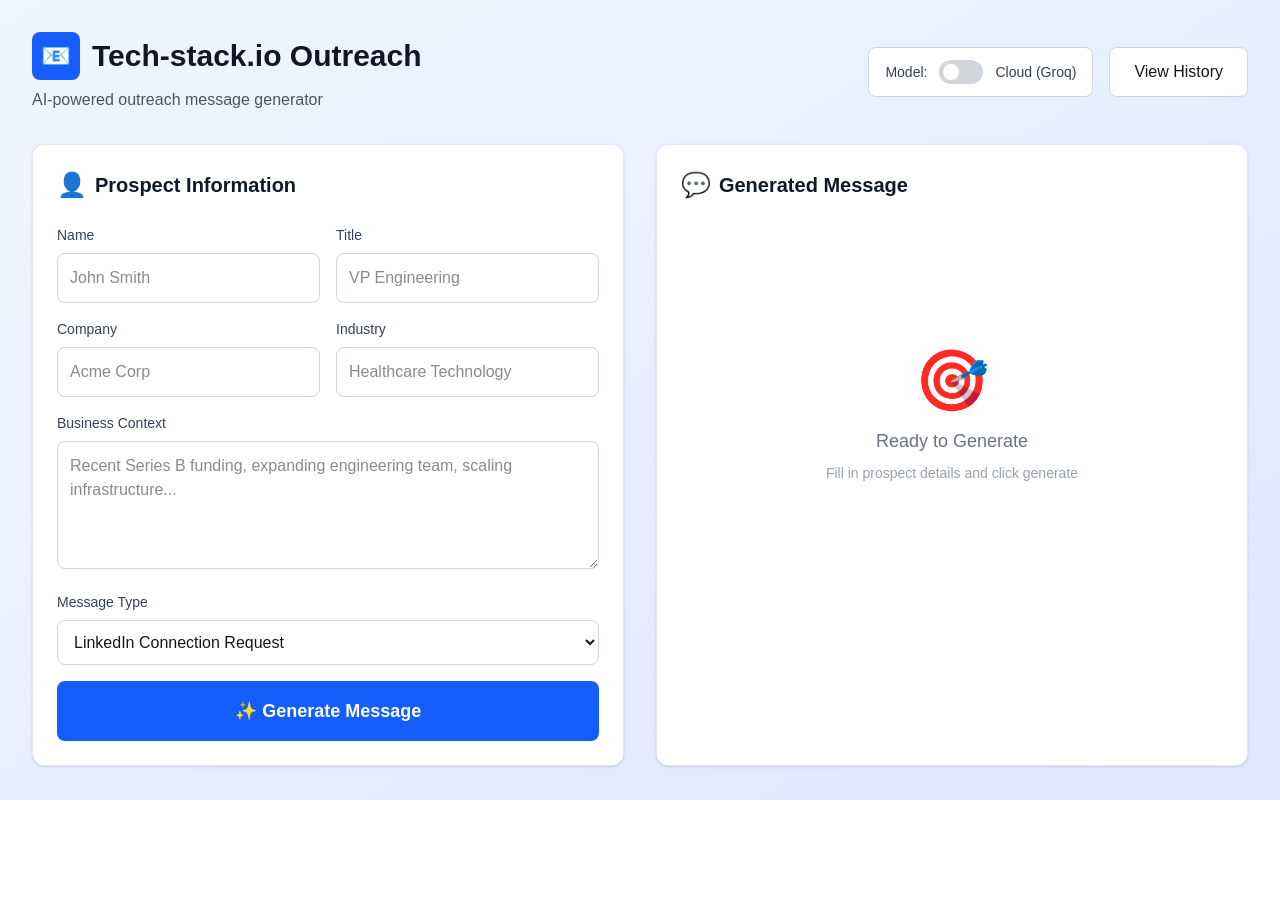
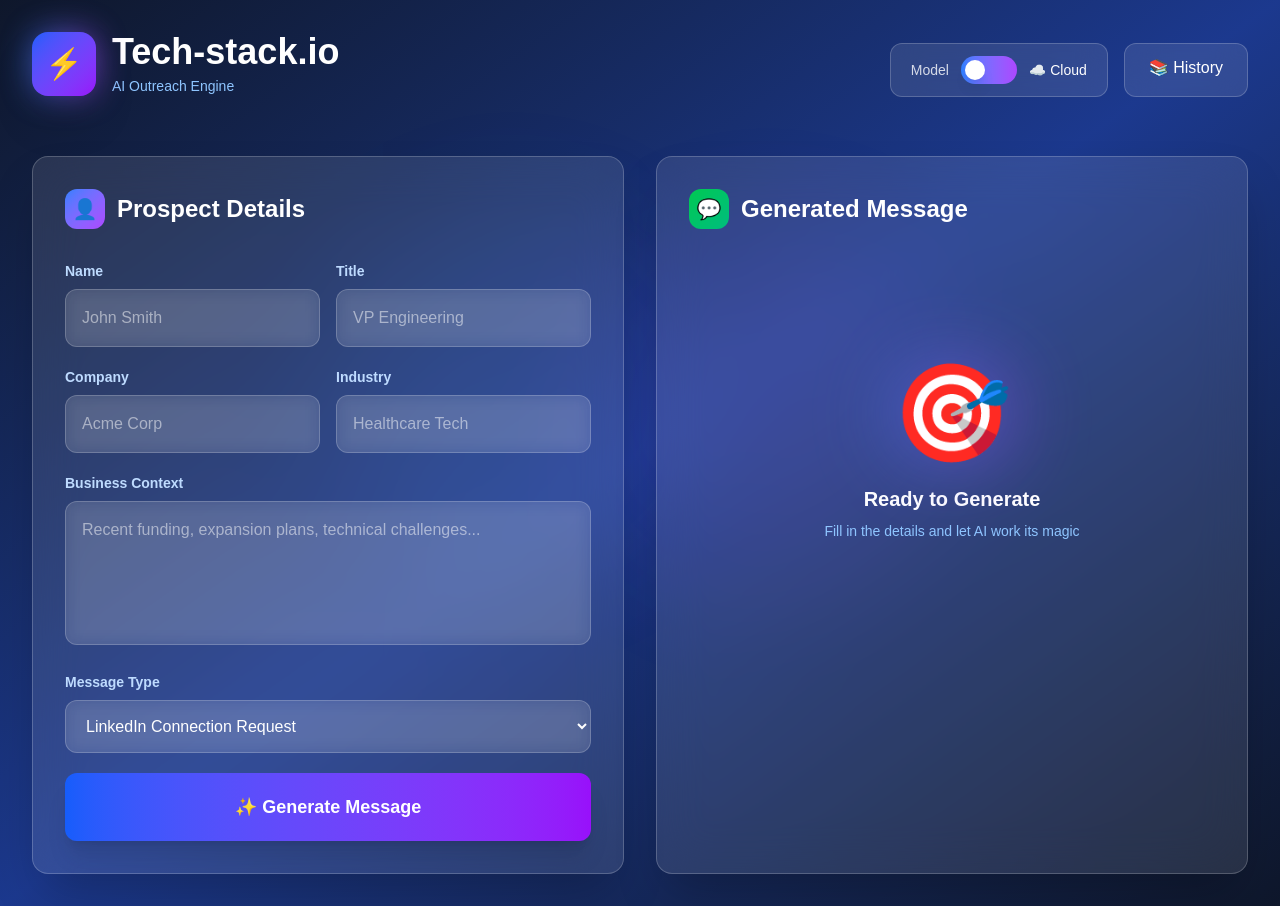
Before and after one commit to mihayzptx/outreach_engine, a Next.js app: page / in a window 1280 px wide. Before the commit the page ends 800 px from the top, so only its background shows below. Built offline with nearby package versions, Linux system fonts and the light colour scheme.

Commit message:
visual fixes

```diff
--- a/app/page.tsx
+++ b/app/page.tsx
@@ -16,10 +16,12 @@ export default function Home() {
   const [useLocal, setUseLocal] = useState(false)
   const [message, setMessage] = useState('')
   const [loading, setLoading] = useState(false)
+  const [copied, setCopied] = useState(false)
 
   const handleSubmit = async (e: React.FormEvent) => {
     e.preventDefault()
     setLoading(true)
+    setMessage('')
 
     const response = await fetch('/api/outreach', {
       method: 'POST',
@@ -32,59 +34,78 @@ export default function Home() {
     setLoading(false)
   }
 
+  const handleCopy = () => {
+    navigator.clipboard.writeText(message)
+    setCopied(true)
+    setTimeout(() => setCopied(false), 2000)
+  }
+
   return (
-    <main className="min-h-screen bg-gradient-to-br from-blue-50 to-indigo-100">
-      <div className="max-w-7xl mx-auto p-8">
+    <main className="min-h-screen bg-gradient-to-br from-slate-900 via-blue-900 to-slate-900">
+      {/* Animated background elements */}
+      <div className="fixed inset-0 overflow-hidden pointer-events-none">
+        <div className="absolute top-1/4 left-1/4 w-96 h-96 bg-blue-500/10 rounded-full blur-3xl animate-pulse"></div>
+        <div className="absolute bottom-1/4 right-1/4 w-96 h-96 bg-purple-500/10 rounded-full blur-3xl animate-pulse delay-1000"></div>
+      </div>
+
+      <div className="relative max-w-7xl mx-auto p-8">
         {/* Header */}
-        <div className="flex items-center justify-between mb-8">
+        <div className="flex items-center justify-between mb-12">
           <div>
-            <div className="flex items-center gap-3 mb-2">
-              <div className="w-12 h-12 bg-blue-600 rounded-lg flex items-center justify-center">
-                <span className="text-white text-2xl">📧</span>
+            <div className="flex items-center gap-4 mb-3">
+              <div className="relative">
+                <div className="absolute inset-0 bg-gradient-to-r from-blue-500 to-purple-500 rounded-2xl blur-lg opacity-75 animate-pulse"></div>
+                <div className="relative w-16 h-16 bg-gradient-to-br from-blue-600 to-purple-600 rounded-2xl flex items-center justify-center shadow-2xl">
+                  <span className="text-white text-3xl">⚡</span>
+                </div>
               </div>
-              <h1 className="text-3xl font-bold text-gray-900">Tech-stack.io Outreach</h1>
+              <div>
+                <h1 className="text-4xl font-bold text-white mb-1">Tech-stack.io</h1>
+                <p className="text-blue-300 text-sm font-medium">AI Outreach Engine</p>
+              </div>
             </div>
-            <p className="text-gray-600">AI-powered outreach message generator</p>
           </div>
           <div className="flex gap-4">
-            <div className="flex items-center gap-3 bg-white px-4 py-2 rounded-lg border border-gray-300">
-              <span className="text-sm font-medium text-gray-700">Model:</span>
+            <div className="flex items-center gap-3 bg-white/10 backdrop-blur-lg px-5 py-3 rounded-xl border border-white/20">
+              <span className="text-sm font-medium text-white/80">Model</span>
               <button
                 onClick={() => setUseLocal(!useLocal)}
-                className={`relative inline-flex h-6 w-11 items-center rounded-full transition ${useLocal ? 'bg-blue-600' : 'bg-gray-300'}`}
+                className={`relative inline-flex h-7 w-14 items-center rounded-full transition-all duration-300 ${useLocal ? 'bg-gradient-to-r from-green-500 to-emerald-500' : 'bg-gradient-to-r from-blue-500 to-purple-500'}`}
               >
-                <span className={`inline-block h-4 w-4 transform rounded-full bg-white transition ${useLocal ? 'translate-x-6' : 'translate-x-1'}`} />
+                <span className={`inline-block h-5 w-5 transform rounded-full bg-white shadow-lg transition-transform duration-300 ${useLocal ? 'translate-x-8' : 'translate-x-1'}`} />
               </button>
-              <span className="text-sm font-medium text-gray-700">
-                {useLocal ? 'Local (Ollama)' : 'Cloud (Groq)'}
+              <span className="text-sm font-medium text-white">
+                {useLocal ? '🏠 Local' : '☁️ Cloud'}
               </span>
             </div>
             <Link
               href="/history"
-              className="px-6 py-3 bg-white border border-gray-300 rounded-lg hover:bg-gray-50 font-medium transition"
+              className="px-6 py-3 bg-white/10 backdrop-blur-lg border border-white/20 rounded-xl hover:bg-white/20 font-medium transition text-white"
             >
-              View History
+              📚 History
             </Link>
           </div>
         </div>
 
         <div className="grid grid-cols-1 lg:grid-cols-2 gap-8">
-          {/* Left Panel - Input Form */}
+          {/* Left Panel */}
           <div className="space-y-6">
-            <div className="bg-white rounded-xl shadow-sm p-6 border border-gray-200">
-              <div className="flex items-center gap-2 mb-6">
-                <span className="text-2xl">👤</span>
-                <h2 className="text-xl font-bold text-gray-900">Prospect Information</h2>
+            <div className="bg-white/10 backdrop-blur-xl rounded-2xl shadow-2xl p-8 border border-white/20">
+              <div className="flex items-center gap-3 mb-8">
+                <div className="w-10 h-10 bg-gradient-to-br from-blue-500 to-purple-500 rounded-xl flex items-center justify-center">
+                  <span className="text-white text-xl">👤</span>
+                </div>
+                <h2 className="text-2xl font-bold text-white">Prospect Details</h2>
               </div>
 
-              <form onSubmit={handleSubmit} className="space-y-4">
+              <form onSubmit={handleSubmit} className="space-y-5">
                 <div className="grid grid-cols-2 gap-4">
                   <div>
-                    <label className="block text-sm font-medium text-gray-700 mb-2">Name</label>
+                    <label className="block text-sm font-semibold text-blue-200 mb-2">Name</label>
                     <input
                       type="text"
                       placeholder="John Smith"
-                      className="w-full p-3 border border-gray-300 rounded-lg focus:ring-2 focus:ring-blue-500 focus:border-transparent"
+                      className="w-full p-4 bg-white/10 backdrop-blur border border-white/20 rounded-xl focus:ring-2 focus:ring-blue-500 focus:border-transparent text-white placeholder-white/50 transition"
                       value={formData.prospectName}
                       onChange={(e) => setFormData({...formData, prospectName: e.target.value})}
                       required
@@ -92,11 +113,11 @@ export default function Home() {
                   </div>
 
                   <div>
-                    <label className="block text-sm font-medium text-gray-700 mb-2">Title</label>
+                    <label className="block text-sm font-semibold text-blue-200 mb-2">Title</label>
                     <input
                       type="text"
                       placeholder="VP Engineering"
-                      className="w-full p-3 border border-gray-300 rounded-lg focus:ring-2 focus:ring-blue-500 focus:border-transparent"
+                      className="w-full p-4 bg-white/10 backdrop-blur border border-white/20 rounded-xl focus:ring-2 focus:ring-blue-500 focus:border-transparent text-white placeholder-white/50 transition"
                       value={formData.prospectTitle}
                       onChange={(e) => setFormData({...formData, prospectTitle: e.target.value})}
                       required
@@ -106,11 +127,11 @@ export default function Home() {
 
                 <div className="grid grid-cols-2 gap-4">
                   <div>
-                    <label className="block text-sm font-medium text-gray-700 mb-2">Company</label>
+                    <label className="block text-sm font-semibold text-blue-200 mb-2">Company</label>
                     <input
                       type="text"
                       placeholder="Acme Corp"
-                      className="w-full p-3 border border-gray-300 rounded-lg focus:ring-2 focus:ring-blue-500 focus:border-transparent"
+                      className="w-full p-4 bg-white/10 backdrop-blur border border-white/20 rounded-xl focus:ring-2 focus:ring-blue-500 focus:border-transparent text-white placeholder-white/50 transition"
                       value={formData.company}
                       onChange={(e) => setFormData({...formData, company: e.target.value})}
                       required
@@ -118,11 +139,11 @@ export default function Home() {
                   </div>
 
                   <div>
-                    <label className="block text-sm font-medium text-gray-700 mb-2">Industry</label>
+                    <label className="block text-sm font-semibold text-blue-200 mb-2">Industry</label>
                     <input
                       type="text"
-                      placeholder="Healthcare Technology"
-                      className="w-full p-3 border border-gray-300 rounded-lg focus:ring-2 focus:ring-blue-500 focus:border-transparent"
+                      placeholder="Healthcare Tech"
+                      className="w-full p-4 bg-white/10 backdrop-blur border border-white/20 rounded-xl focus:ring-2 focus:ring-blue-500 focus:border-transparent text-white placeholder-white/50 transition"
                       value={formData.industry}
                       onChange={(e) => setFormData({...formData, industry: e.target.value})}
                       required
@@ -131,10 +152,10 @@ export default function Home() {
                 </div>
 
                 <div>
-                  <label className="block text-sm font-medium text-gray-700 mb-2">Business Context</label>
+                  <label className="block text-sm font-semibold text-blue-200 mb-2">Business Context</label>
                   <textarea
-                    placeholder="Recent Series B funding, expanding engineering team, scaling infrastructure..."
-                    className="w-full p-3 border border-gray-300 rounded-lg h-32 focus:ring-2 focus:ring-blue-500 focus:border-transparent"
+                    placeholder="Recent funding, expansion plans, technical challenges..."
+                    className="w-full p-4 bg-white/10 backdrop-blur border border-white/20 rounded-xl h-36 focus:ring-2 focus:ring-blue-500 focus:border-transparent text-white placeholder-white/50 transition resize-none"
                     value={formData.context}
                     onChange={(e) => setFormData({...formData, context: e.target.value})}
                     required
@@ -142,59 +163,82 @@ export default function Home() {
                 </div>
 
                 <div>
-                  <label className="block text-sm font-medium text-gray-700 mb-2">Message Type</label>
+                  <label className="block text-sm font-semibold text-blue-200 mb-2">Message Type</label>
                   <select
-                    className="w-full p-3 border border-gray-300 rounded-lg focus:ring-2 focus:ring-blue-500 focus:border-transparent"
+                    className="w-full p-4 bg-white/10 backdrop-blur border border-white/20 rounded-xl focus:ring-2 focus:ring-blue-500 focus:border-transparent text-white cursor-pointer transition"
                     value={formData.messageType}
                     onChange={(e) => setFormData({...formData, messageType: e.target.value})}
                   >
-                    <option>LinkedIn Connection Request</option>
-                    <option>Email Cold Outreach</option>
-                    <option>Conference Follow-up</option>
-                    <option>Discovery Call Request</option>
+                    <option className="bg-slate-900">LinkedIn Connection Request</option>
+                    <option className="bg-slate-900">Email Cold Outreach</option>
+                    <option className="bg-slate-900">Conference Follow-up</option>
+                    <option className="bg-slate-900">Discovery Call Request</option>
                   </select>
                 </div>
 
                 <button
                   type="submit"
                   disabled={loading}
-                  className="w-full bg-blue-600 text-white p-4 rounded-lg font-semibold hover:bg-blue-700 disabled:bg-gray-400 transition text-lg"
+                  className="w-full bg-gradient-to-r from-blue-600 to-purple-600 text-white p-5 rounded-xl font-bold hover:from-blue-500 hover:to-purple-500 disabled:from-gray-600 disabled:to-gray-600 transition-all text-lg shadow-xl hover:shadow-2xl transform hover:scale-105 disabled:scale-100 disabled:cursor-not-allowed"
                 >
-                  {loading ? 'Generating...' : '✨ Generate Message'}
+                  {loading ? (
+                    <span className="flex items-center justify-center gap-3">
+                      <svg className="animate-spin h-5 w-5" viewBox="0 0 24 24">
+                        <circle className="opacity-25" cx="12" cy="12" r="10" stroke="currentColor" strokeWidth="4" fill="none"/>
+                        <path className="opacity-75" fill="currentColor" d="M4 12a8 8 0 018-8V0C5.373 0 0 5.373 0 12h4zm2 5.291A7.962 7.962 0 014 12H0c0 3.042 1.135 5.824 3 7.938l3-2.647z"/>
+                      </svg>
+                      Generating Magic...
+                    </span>
+                  ) : (
+                    '✨ Generate Message'
+                  )}
                 </button>
               </form>
             </div>
           </div>
 
-          {/* Right Panel - Output */}
-          <div className="bg-white rounded-xl shadow-sm p-6 border border-gray-200">
-            <div className="flex items-center gap-2 mb-6">
-              <span className="text-2xl">💬</span>
-              <h2 className="text-xl font-bold text-gray-900">Generated Message</h2>
+          {/* Right Panel */}
+          <div className="bg-white/10 backdrop-blur-xl rounded-2xl shadow-2xl p-8 border border-white/20">
+            <div className="flex items-center gap-3 mb-8">
+              <div className="w-10 h-10 bg-gradient-to-br from-green-500 to-emerald-500 rounded-xl flex items-center justify-center">
+                <span className="text-white text-xl">💬</span>
+              </div>
+              <h2 className="text-2xl font-bold text-white">Generated Message</h2>
             </div>
 
-            {!message ? (
+            {!message && !loading ? (
               <div className="flex flex-col items-center justify-center h-96 text-center">
-                <div className="text-6xl mb-4">🎯</div>
-                <p className="text-gray-500 text-lg">Ready to Generate</p>
-                <p className="text-gray-400 text-sm mt-2">Fill in prospect details and click generate</p>
+                <div className="relative mb-6">
+                  <div className="absolute inset-0 bg-gradient-to-r from-blue-500 to-purple-500 rounded-full blur-2xl opacity-50 animate-pulse"></div>
+                  <div className="relative text-8xl">🎯</div>
+                </div>
+                <p className="text-white text-xl font-semibold mb-2">Ready to Generate</p>
+                <p className="text-blue-300 text-sm">Fill in the details and let AI work its magic</p>
+              </div>
+            ) : loading ? (
+              <div className="flex flex-col items-center justify-center h-96">
+                <div className="relative">
+                  <div className="w-24 h-24 border-4 border-blue-500/30 rounded-full"></div>
+                  <div className="w-24 h-24 border-4 border-blue-500 rounded-full border-t-transparent animate-spin absolute top-0"></div>
+                </div>
+                <p className="text-white text-lg font-medium mt-6">Crafting your message...</p>
               </div>
             ) : (
-              <div className="space-y-4">
-                <div className="bg-blue-50 border border-blue-200 rounded-lg p-6">
-                  <p className="text-gray-800 whitespace-pre-wrap leading-relaxed">{message}</p>
+              <div className="space-y-5">
+                <div className="bg-gradient-to-br from-blue-500/20 to-purple-500/20 backdrop-blur border border-blue-400/30 rounded-xl p-6 shadow-lg">
+                  <p className="text-white leading-relaxed whitespace-pre-wrap text-lg">{message}</p>
                 </div>
 
                 <div className="flex gap-3">
                   <button
-                    onClick={() => navigator.clipboard.writeText(message)}
-                    className="flex-1 bg-green-600 text-white px-4 py-3 rounded-lg hover:bg-green-700 font-medium transition"
+                    onClick={handleCopy}
+                    className="flex-1 bg-gradient-to-r from-green-600 to-emerald-600 text-white px-6 py-4 rounded-xl hover:from-green-500 hover:to-emerald-500 font-bold transition-all shadow-lg hover:shadow-xl transform hover:scale-105"
                   >
-                    📋 Copy to Clipboard
+                    {copied ? '✓ Copied!' : '📋 Copy Message'}
                   </button>
                   <button
                     onClick={() => setMessage('')}
-                    className="px-6 py-3 bg-gray-100 text-gray-700 rounded-lg hover:bg-gray-200 font-medium transition"
+                    className="px-6 py-4 bg-white/10 backdrop-blur border border-white/20 text-white rounded-xl hover:bg-white/20 font-semibold transition-all"
                   >
                     Clear
                   </button>
```
